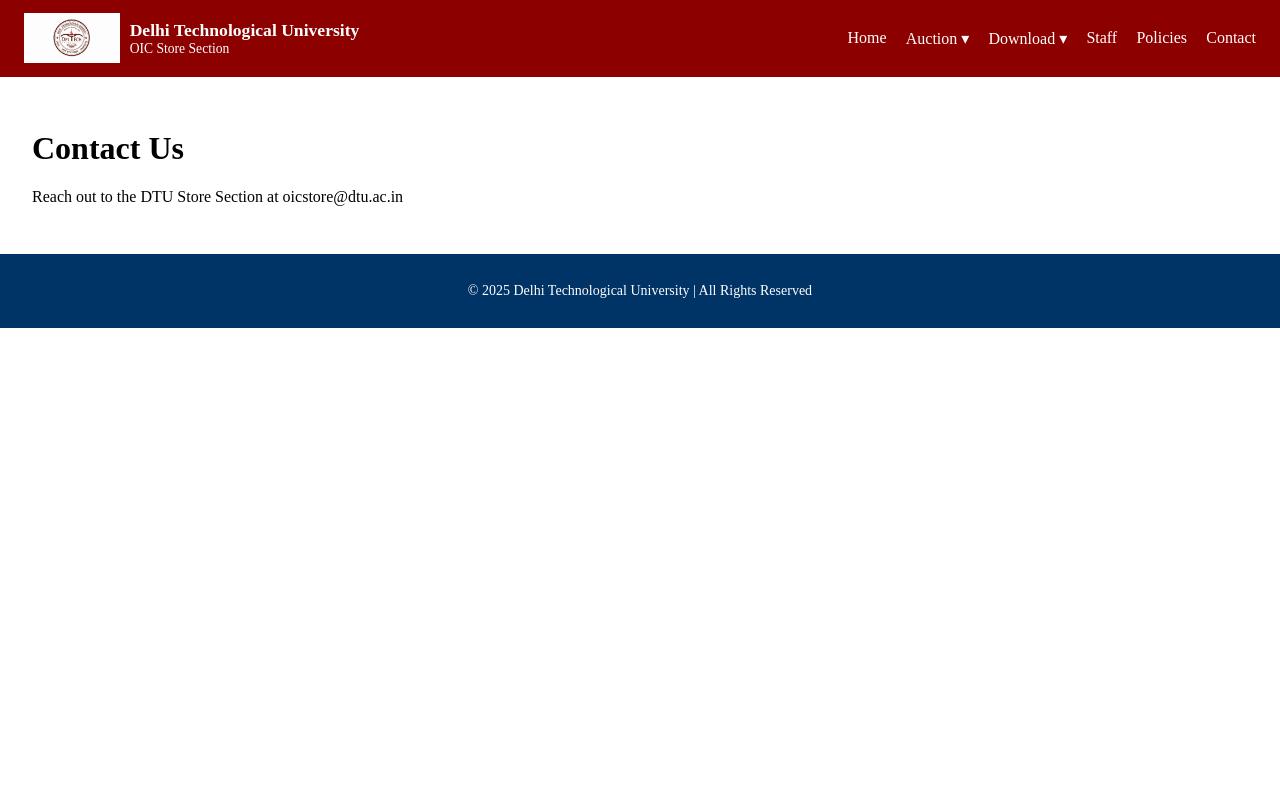
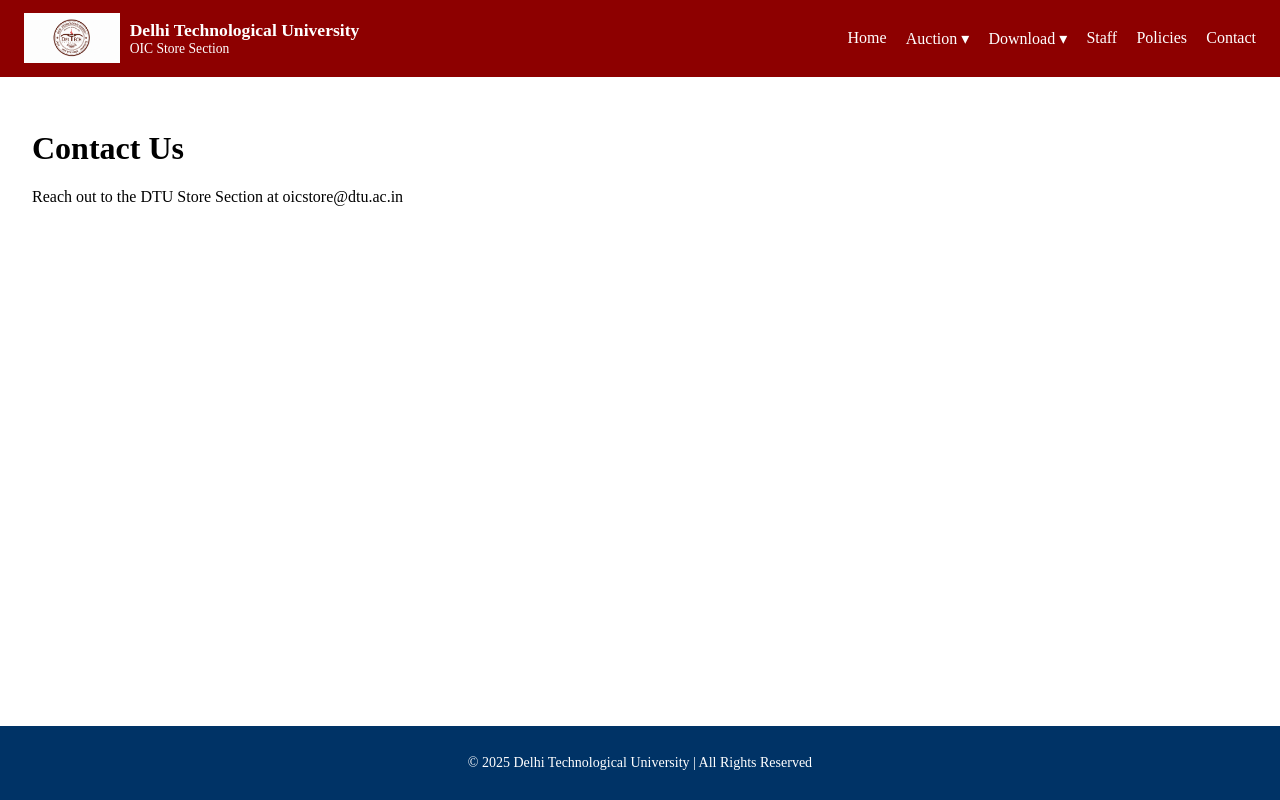
Before and after one commit to Krrishkumar3/OIC-store-section, a React (Vite) app: page /contact in a window 1280 px wide. Built offline with nearby package versions, Linux system fonts and the light colour scheme.

Commit message:
fixed the footer to stay permanently at the bottom

```diff
--- a/src/App.css
+++ b/src/App.css
@@ -1,66 +1,23 @@
-html, body {
-    width: 100%;
-    height: 100%;
-    margin: 0;
-    padding: 0;
-    overflow-x: hidden;
-    background-color: #ffffff;
+/* Make sure the footer stays at bottom */
+html,
+body,
+#root {
+  height: 100%;
+  margin: 0;
 }
 
-#root {
-    width: 100%;
-    max-width: 100%;
-    margin: 0;
-    padding: 0;
-    text-align: center;
+.page-wrapper {
+  display: flex;
+  flex-direction: column;
+  min-height: 100vh;
 }
 
-
-.logo {
-    height: 6em;
-    padding: 1.5em;
-    will-change: filter;
-    transition: filter 300ms;
-}
-.logo:hover {
-    filter: drop-shadow(0 0 2em #646cffaa);
-}
-.logo.react:hover {
-    filter: drop-shadow(0 0 2em #61dafbaa);
+.content {
+  flex: 1;
 }
 
-@keyframes logo-spin {
-    from {
-        transform: rotate(0deg);
-    }
-    to {
-        transform: rotate(360deg);
-    }
+/* Optional: ensure footer text stays centered and styled */
+footer {
+  text-align: center;
+  padding: 10px 0;
 }
-
-@media (prefers-reduced-motion: no-preference) {
-    a:nth-of-type(2) .logo {
-        animation: logo-spin infinite 20s linear;
-    }
-}
-
-.card {
-    padding: 2em;
-}
-
-.read-the-docs {
-    color: #888;
-}
-
-/* src/App.css */
-
-/* Keep your existing styles and add this */
-
-.main-content {
-    display: flex;
-    justify-content: space-around; /* This will space out the two columns */
-    padding: 2rem;
-    gap: 2rem; /* Adds space between the columns */
-}
-
-/* Removed old conflicting layout code from here */
--- a/src/App.jsx
+++ b/src/App.jsx
@@ -15,10 +15,13 @@
 import Policies from "./pages/Policies";
 import Contact from "./pages/Contact";
 
+import "./App.css"; // 👈 Make sure this import is here
+
 function App() {
   return (
-    <>
+    <div className="page-wrapper">
       <Navbar />
+      <main className="content">
         <Routes>
           <Route
             path="/"
@@ -29,6 +32,7 @@
               </>
             }
           />
+
           {/* Auction and its subsections */}
           <Route path="/auction" element={<Auction />} />
           <Route path="/auction/notice" element={<AuctionNotice />} />
@@ -44,8 +48,9 @@
           <Route path="/policies" element={<Policies />} />
           <Route path="/contact" element={<Contact />} />
         </Routes>
+      </main>
       <Footer />
-    </>
+    </div>
   );
 }
 
--- a/src/components/Footer.css
+++ b/src/components/Footer.css
@@ -5,3 +5,7 @@
   padding: 15px;
   font-size: 14px;
 }
+
+.footer {
+  margin-top: auto;
+}
```
Lines whose indentation alone changed are shown as unchanged.
